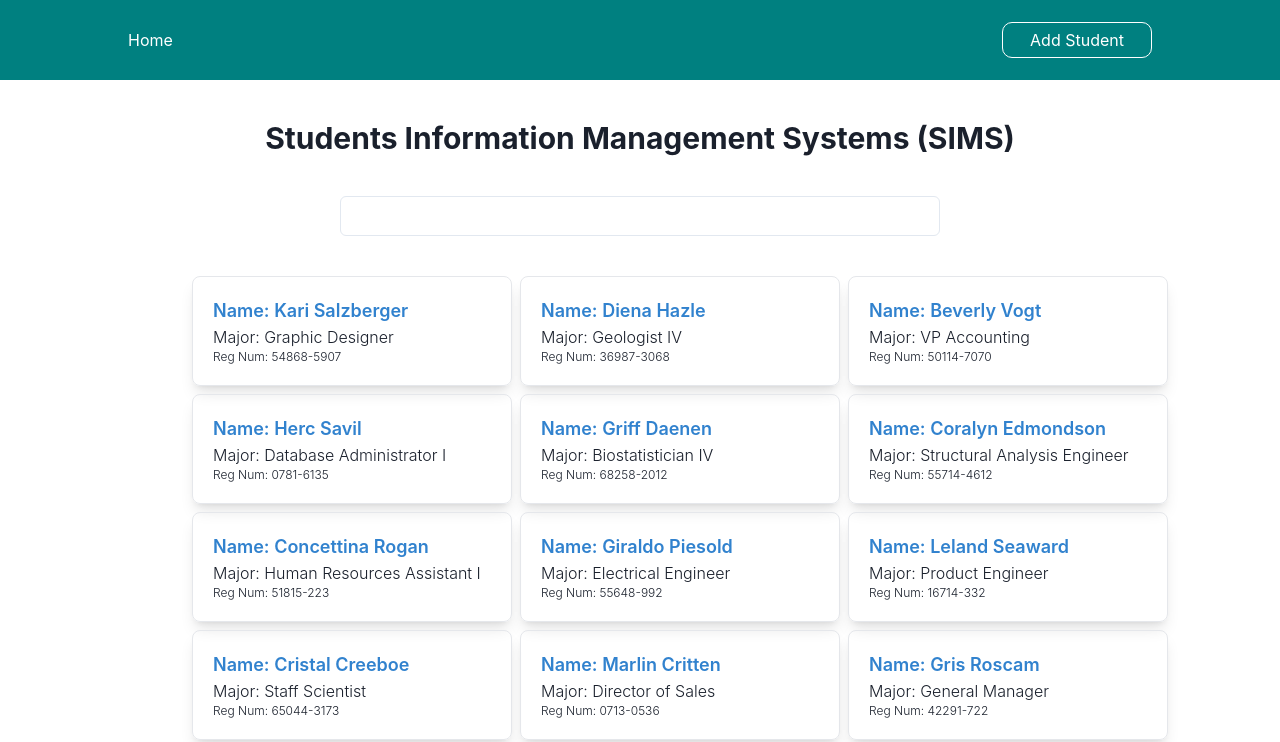
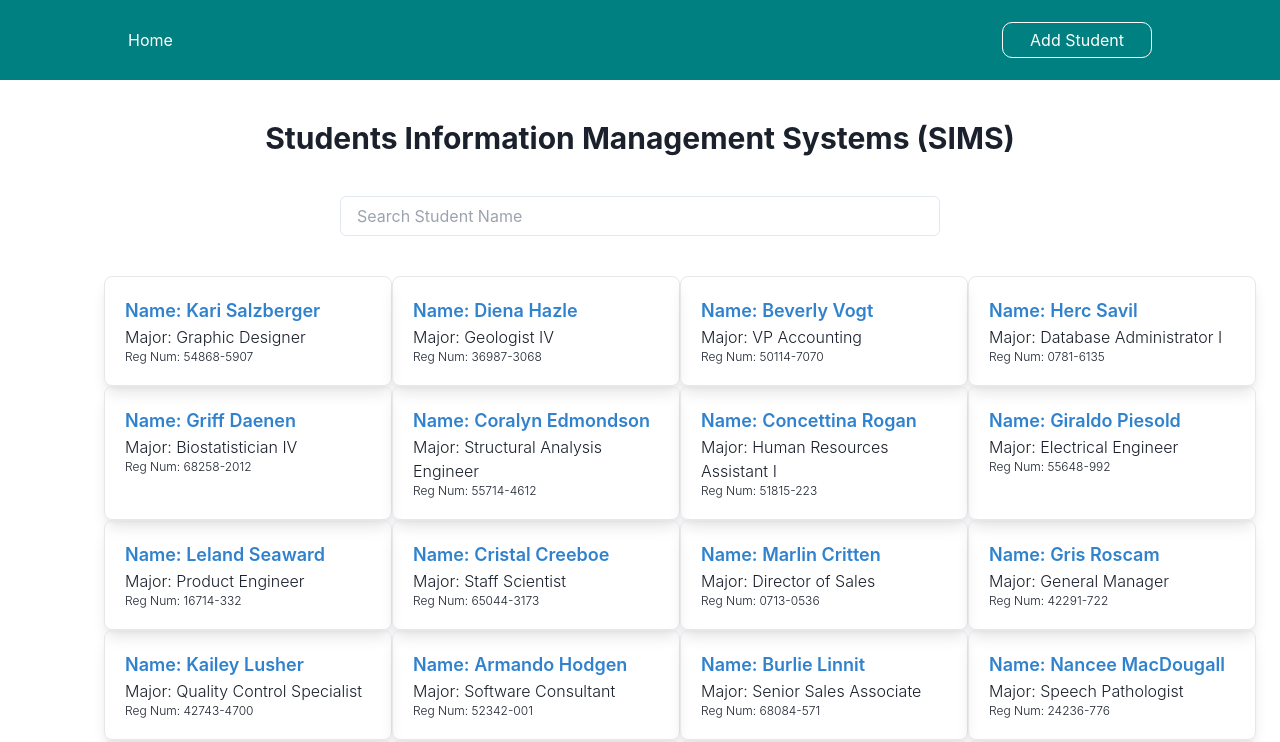
Before and after one commit to itstimiking/sims, a Next.js app: page /students in a window 1280 px wide. Shown: the top 742 px of the page. Built offline with nearby package versions, Linux system fonts and the light colour scheme.

Commit message:
Typscript fix

```diff
--- a/src/components-global/form-elements/custom-input.tsx
+++ b/src/components-global/form-elements/custom-input.tsx
@@ -5,11 +5,13 @@ type Props={
     name:string
     type?: string
     step?:string
+    onChange?:(e:any)=>void
+    placeholder?:string
     buttonType?: 'button' | 'submit' | 'reset'
 }
 
 const CustomInput = forwardRef<HTMLInputElement, Props>(
-    ({name,type,buttonType,step, ...props},
+    ({name,type,buttonType,step,onChange, ...props},
     ref
 ) => {
   return (
@@ -19,6 +21,7 @@ const CustomInput = forwardRef<HTMLInputElement, Props>(
         className='w-full border border-gray-300 rounded-md h-16 relative z-30'
         type={type ? type : 'text'}
         name={name}
+        onChange={onChange}
         required
         {...props}
     />
--- a/src/pages/students/components-local/student-card.tsx
+++ b/src/pages/students/components-local/student-card.tsx
@@ -7,9 +7,8 @@ type Props = {
 }
 const StudentCard: React.FC<Props> = ({data}) => {
   return (
-    <div className='w-full sm:w-1/2 md:w-1/3 lg:w-1/4 border rounded-lg shadow-lg border-gray-200 p-5 items-end'>
-
-        <div className='flex flex-col'>
+    <div className='flex w-full sm:w-1/2 md:w-3/4 lg:w-1/4 border rounded-lg shadow-lg border-gray-200 p-5'>
+        <div className='flex flex-col flex-1'>
             <Link color={'blue.500'} href={`/students/${data?.id}`}>
               <span className='text-lg font-semibold'>Name: {data?.name}</span>
             </Link>
--- a/src/pages/students/index.tsx
+++ b/src/pages/students/index.tsx
@@ -9,8 +9,13 @@ import CustomInput from '@/components-global/form-elements/custom-input'
 
 const Students = () => {
   const [students, setStudents] = useState<Student[]>([])
+  const [data, setData] = useState<Student[]>([])
   const [error, setError] = useState(false)
   const [errorMessage, setErrorMessage] = useState('')
+
+  const handleSearch = (queryString:any)=>{
+    setData(students.filter(el=>el.name.toLowerCase().includes(queryString?.target.value.toLowerCase())))
+  }
 
   const getAllStudents = async () => {
     const res: any = await axios('/api/students')
@@ -29,6 +34,10 @@ const Students = () => {
     }
   }, [])
 
+  useEffect(() => {
+    setData(students)
+  }, [students])
+
   return (
     <div className='flex flex-col gap-10 p-10 w-screen'>
       <div className='flex text-3xl font-bold w-full justify-center'>
@@ -38,12 +47,12 @@ const Students = () => {
       </div>
       <div className='flex justify-center'>
         <div className='flex w-1/2 justify-center'>
-          <CustomInput name='search' type='search' />
+          <CustomInput name='search' type='search' onChange={handleSearch} placeholder='Search Student Name' />
         </div>
       </div>
-      <div className='flex gap-5 flex-wrap w-screen justify-center'>
-        <div className='flex flex-wrap gap-2 justify-center'>
-          {Array.isArray(students) && students.map(el => (
+      <div className='flex w-screen justify-center'>
+        <div className='flex w-[90%] flex-wrap'>
+          {Array.isArray(data) && data.map(el => (
             <StudentCard data={el} key={el?.id} />
           ))}
           {error && <li>{errorMessage}</li>}
```
